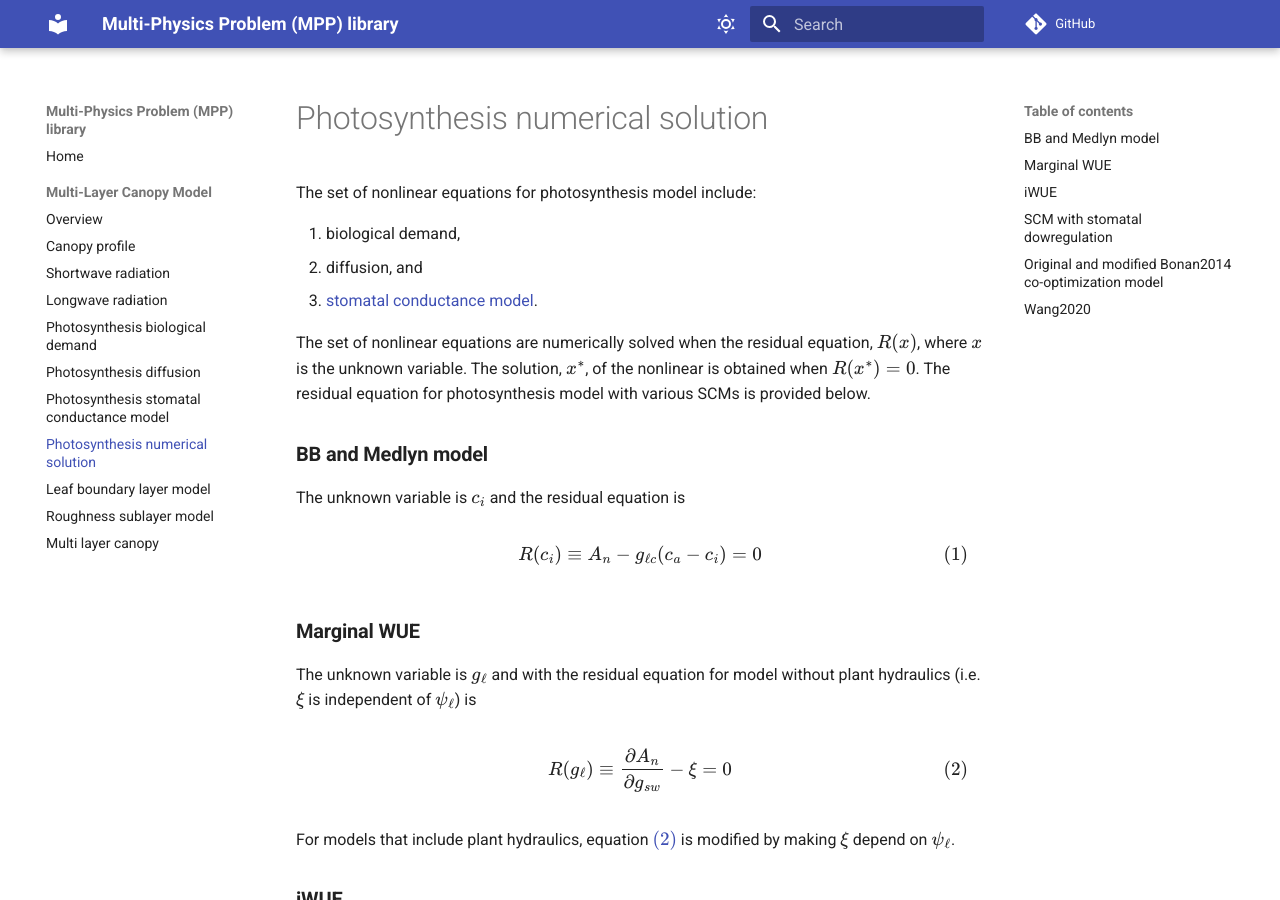
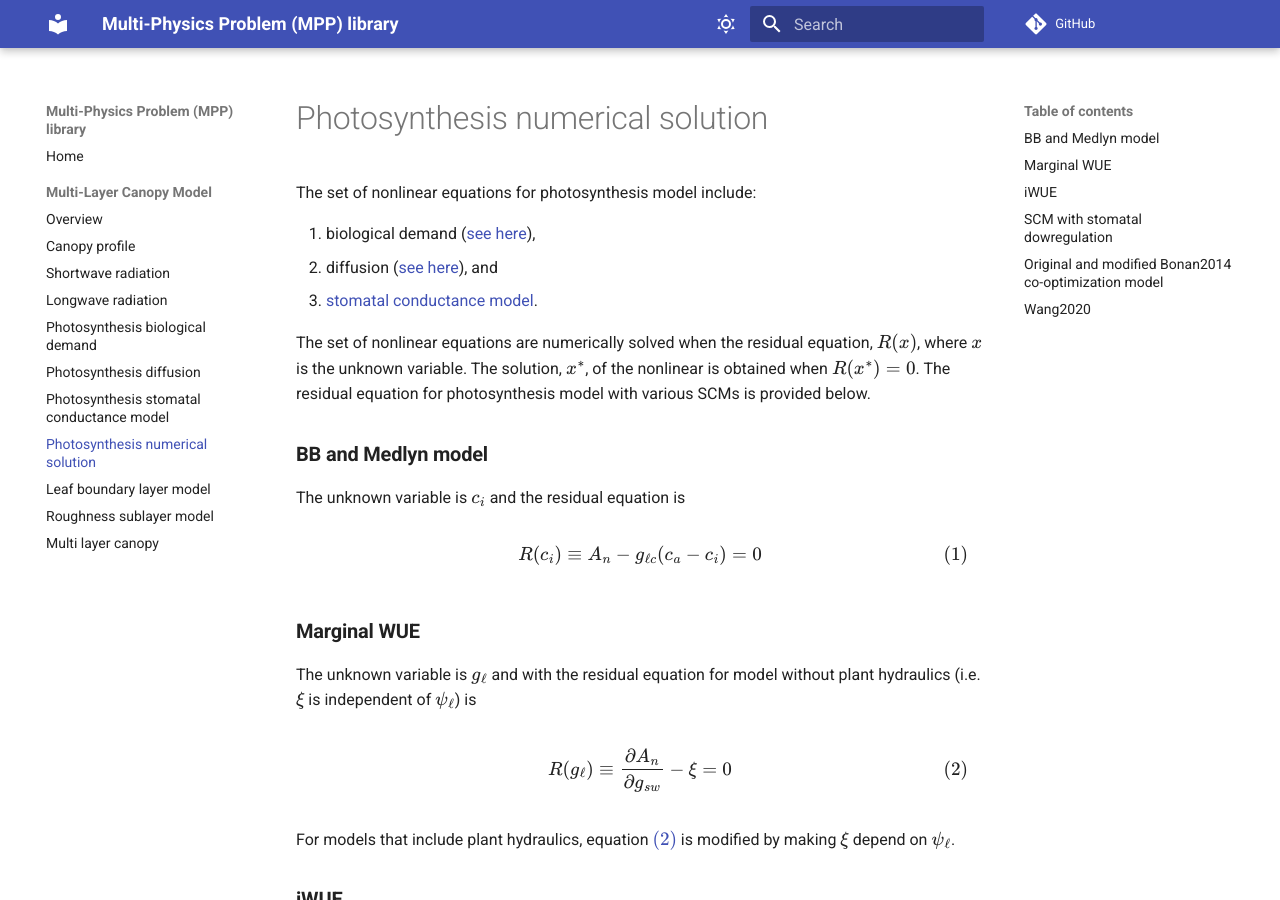
Before and after one commit to MPP-LSM/mpp-doc, an MkDocs documentation site: the page built from docs/tech_guide/mlc/photosynthesis_numerical_solution.md, in a window 1280 px wide and 900 px high. Built offline with MkDocs 1.6.1 and Material for MkDocs 9.7.7, drawn with Linux system fonts in a browser that asks for light colours; comment, search, counter and statistics services are not loaded.

Commit message:
Adds links to equations

```diff
--- a/docs/tech_guide/mlc/photosynthesis_numerical_solution.md
+++ b/docs/tech_guide/mlc/photosynthesis_numerical_solution.md
@@ -1,8 +1,8 @@
 
 The set of nonlinear equations for photosynthesis model include:
 
- 1. biological demand,
- 2. diffusion, and
+ 1. biological demand ([see here](photosynthesis_biological_demand.md##mjx-eqn%eqn_an_bio_demand)),
+ 2. diffusion ([see here](photosynthesis_diffusion.md##mjx-eqn%eqn_an_diffusion)), and
  3. [stomatal conductance model](photosynthesis_stomatal_conductance_model.md##Governing equations).
 
 The set of nonlinear equations are numerically solved when the residual equation, $R(x)$,
```
